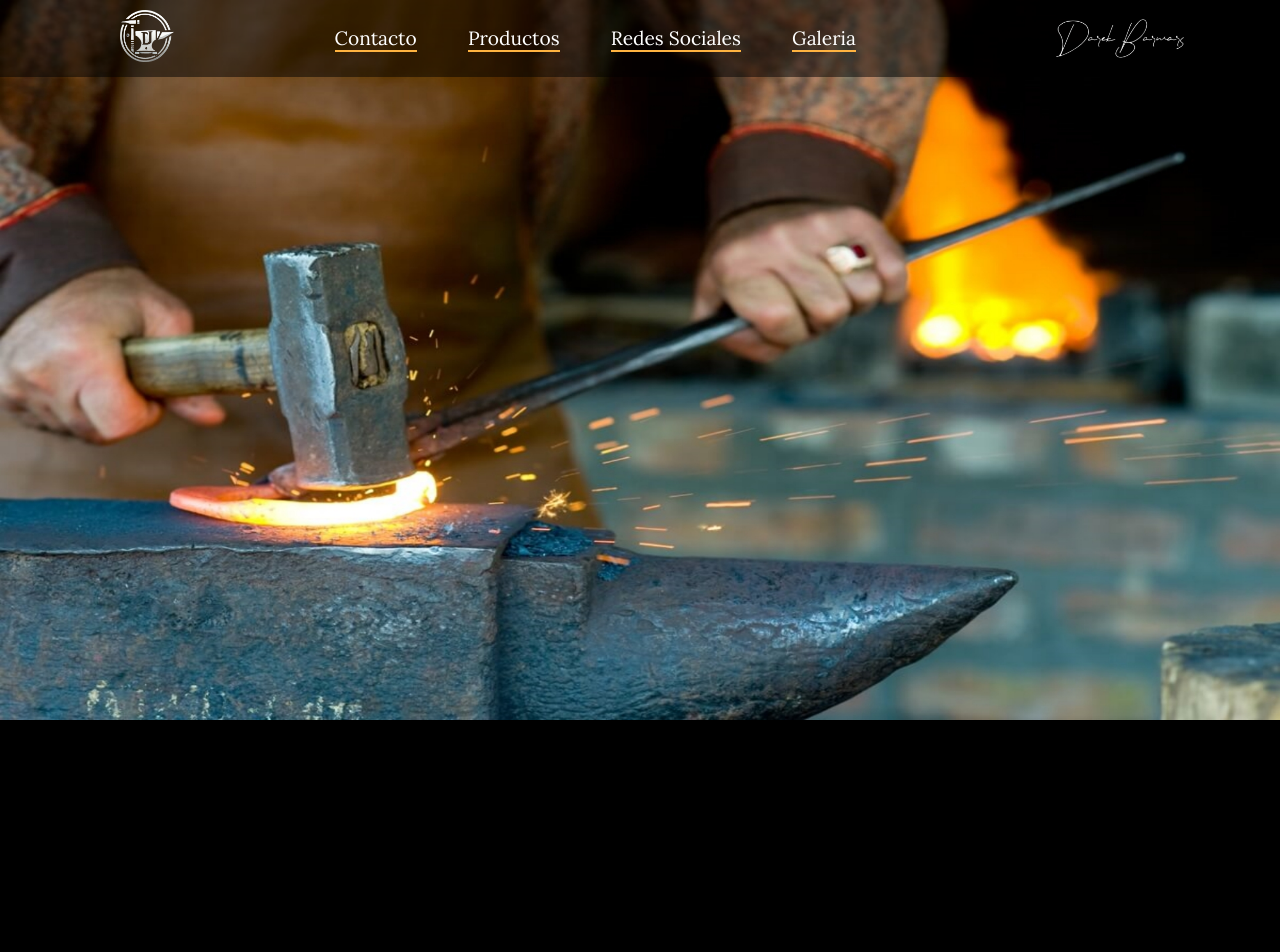
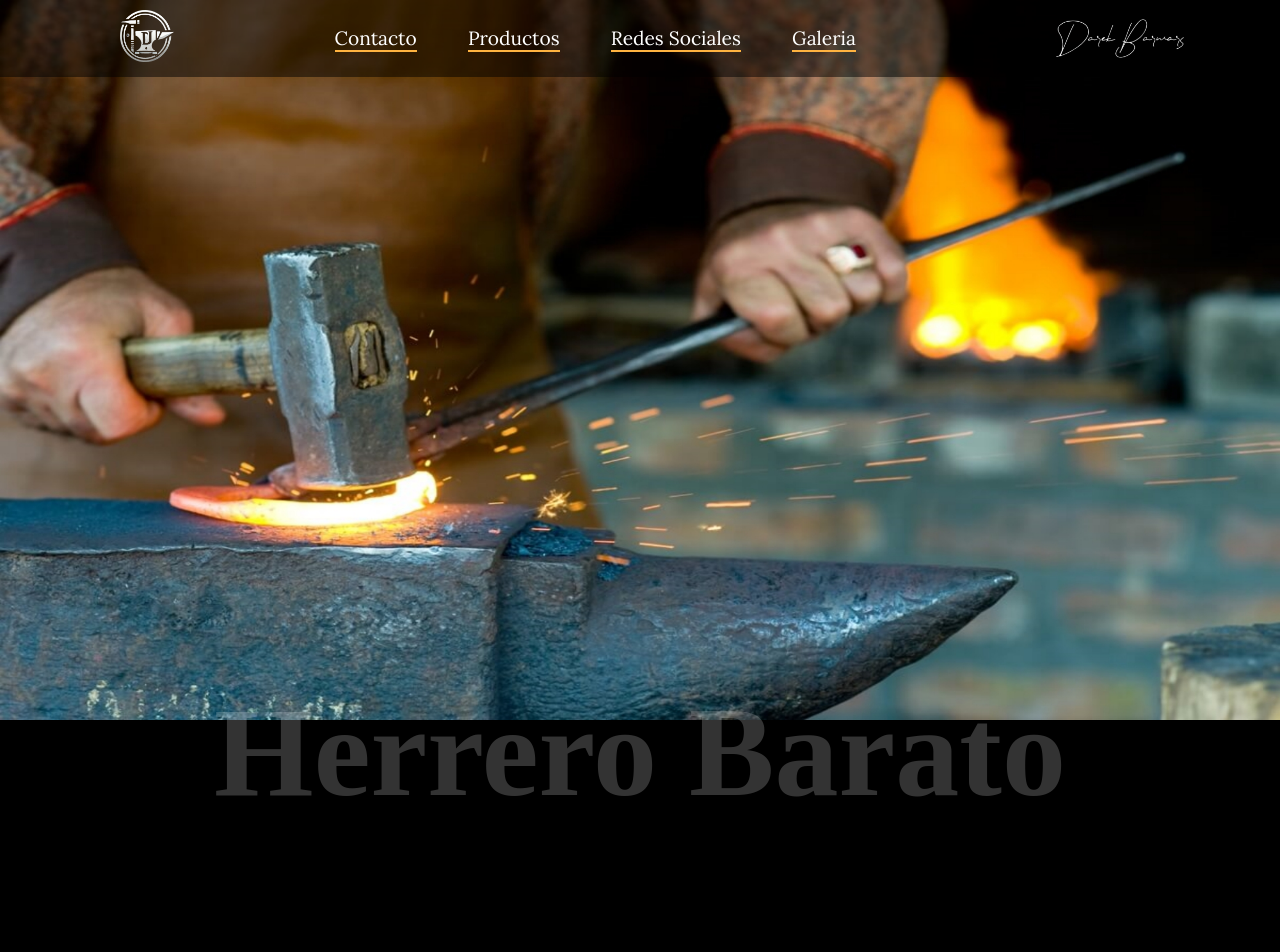
Before and after one commit to tomasiewicz8/darek_angular, an Angular app: page / in a window 1280 px wide. Shown: the top 952 px of the page. Built offline with nearby package versions, Linux system fonts and the light colour scheme.

Commit message:
I've improved the seo

```diff
--- a/src/app/components/background/background.component.html
+++ b/src/app/components/background/background.component.html
@@ -1,4 +1,5 @@
 
 <div id="component-background" class="component-background">
-    <img src="../../../assets/img/backgroungHome.jpg" alt="Herrero">
+    <img src="../../../assets/img/{{background}}" alt="Herrero">
+    <h1>Herrero Barato</h1>
 </div>
--- a/src/app/components/background/background.component.scss
+++ b/src/app/components/background/background.component.scss
@@ -1,3 +1,5 @@
+
+@import '../../../assets/styles/colors.scss';
 
 .component-background {
     position: relative;
@@ -9,7 +11,14 @@
     img {
         width: auto;
         height: 100%;
-        transform: translate(-200px, 0px);
+    }
+    H1 {
+        width: 100%;
+        position: absolute;
+        text-align: center;
+        bottom: -14%;
+        font-size: 10vw;
+        color: $myTextWhiteOpacity;
     }
 }
 
--- a/src/app/components/background/background.component.ts
+++ b/src/app/components/background/background.component.ts
@@ -1,4 +1,4 @@
-import { Component } from '@angular/core';
+import { Component, HostListener } from '@angular/core';
 
 @Component({
   selector: 'app-background',
@@ -9,4 +9,23 @@ import { Component } from '@angular/core';
 })
 export class BackgroundComponent {
 
+  background: string = "";
+
+  ngOnInit() {
+    this.checkWindowSize()
+  }
+
+  @HostListener('window:resize', ['$event'])
+  onResize(event: any) {
+    this.checkWindowSize();
+  }
+
+  checkWindowSize() {
+    if (window.innerWidth > 450) {
+      this.background = "backgroungHome.jpg";
+    } else {
+      this.background = "backgroungHomeTablet.jpg";
+    }
+  }
+
 }
--- a/src/app/components/footer/footer.component.scss
+++ b/src/app/components/footer/footer.component.scss
@@ -10,7 +10,7 @@
     padding: 3vw 6vw;
     width: 88vw;
     height: auto;
-    font-size: 2.5vw;
+    font-size: 3vw;
 
     .title {
         font-size: 4vw;
--- a/src/assets/styles/colors.scss
+++ b/src/assets/styles/colors.scss
@@ -5,3 +5,4 @@ $myOrangeHover : #fd9800;
 $myTextBlack: #000000;
 $myBlackOpacity: rgba(0, 0, 0, 0.500);
 $myTextWhite: #ffffff;
+$myTextWhiteOpacity: #ffffff33;
--- a/src/index.html
+++ b/src/index.html
@@ -2,13 +2,13 @@
 <html lang="en">
 <head>
   <meta charset="utf-8">
-  <title>HerreroBarato</title>
+  <title>HerreroBarato - Productos Únicos y Económicos para Tu Hogar y Artes circenses</title>
   <link rel="icon" href="assets/img/nuevoLogo.png" type="image/x-icon">
   <base href="/">
   <meta name="viewport" content="width=device-width, initial-scale=1">
   <link rel="icon" type="image/x-icon" href="favicon.ico">
   <link href="https://fonts.googleapis.com/css2?family=Roboto:wght@300&family=Lora:wght@400&display=swap" rel="stylesheet">
-  <meta name="description" content="Tienda online de equipos de entrenamiento acrobático y productos decorativos de herrero a precios baratos. Diseños personalizados y resistentes, ideales para artistas, atletas y cualquier espacio.">
+  <meta name="description" content="Tienda online de herreria barata, productos como de equipos de entrenamiento acrobático y exclusivos productos de herrería decorativa, todo a precios accesibles. Diseños personalizados, duraderos y de alta resistencia, perfectos para artistas, atletas y para embellecer cualquier espacio.">
 </head>
 <body>
   <app-root></app-root>
```
Also changed, not shown: src/assets/img/backgroungHomeTablet.jpg (added).
